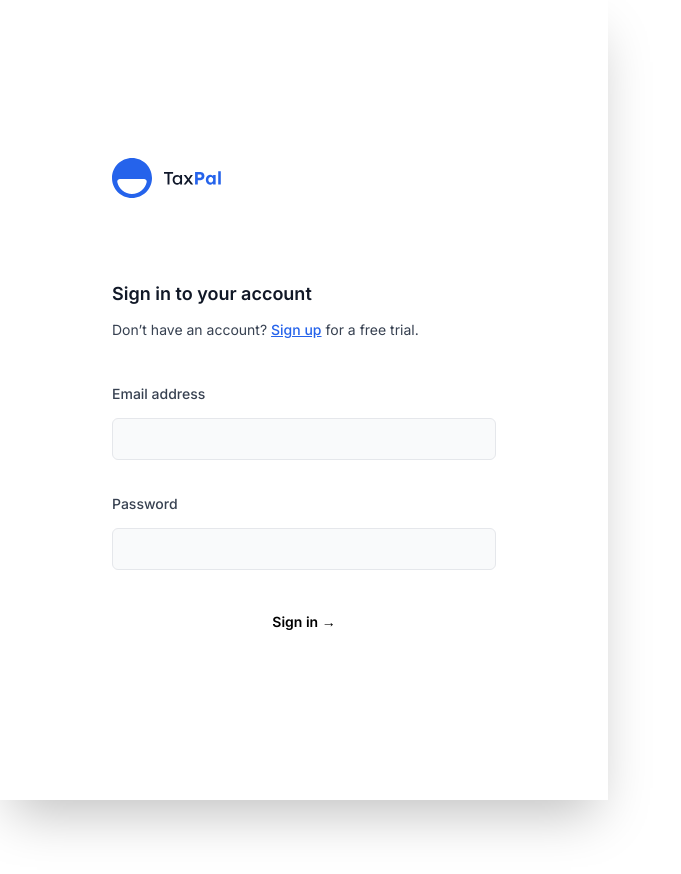
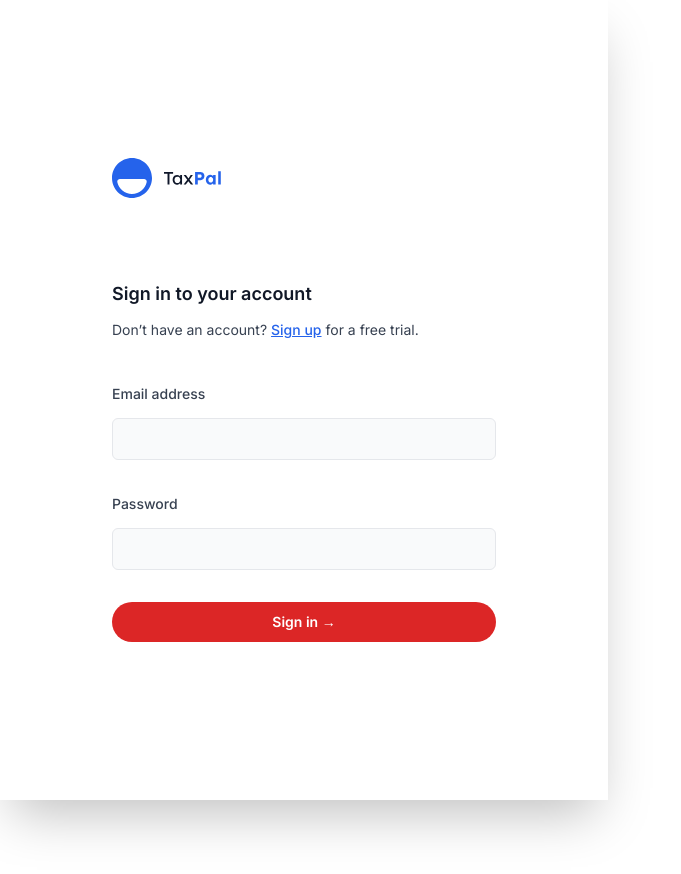
Before and after one commit to Meng-V/daaho, a Next.js app: page /login in a window 1280 px wide. Shown: the top 874 px of the page, without its empty margins (0-681 px from the left). Built offline with nearby package versions, Linux system fonts and the light colour scheme.

Commit message:
Update page.tsx

```diff
--- a/src/app/(auth)/login/page.tsx
+++ b/src/app/(auth)/login/page.tsx
@@ -47,7 +47,7 @@ export default function Login() {
           required
         />
         <div>
-          <Button type="submit" variant="solid" color="blue" className="w-full">
+          <Button type="submit" variant="solid" color="red" className="w-full">
             <span>
               Sign in <span aria-hidden="true">&rarr;</span>
             </span>
```
